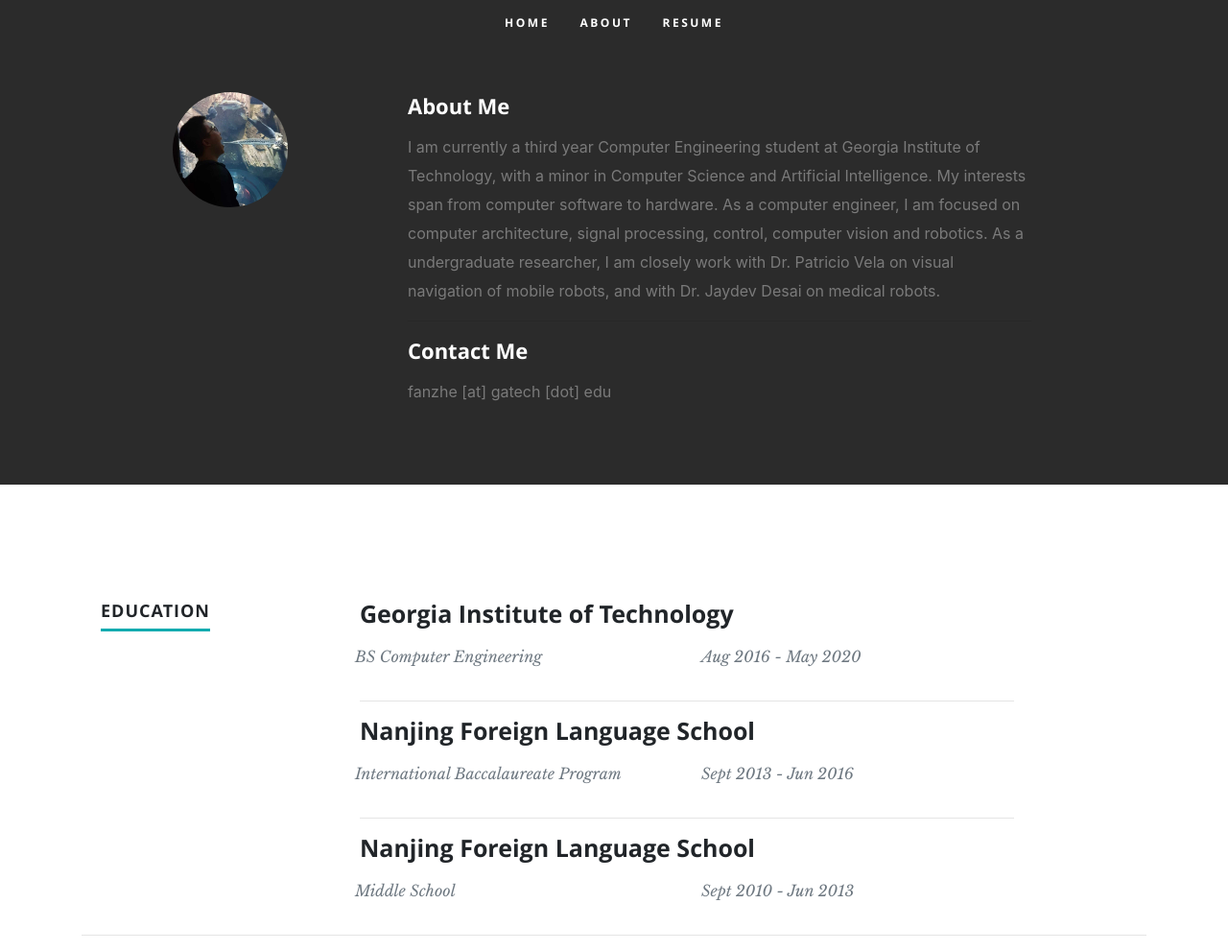
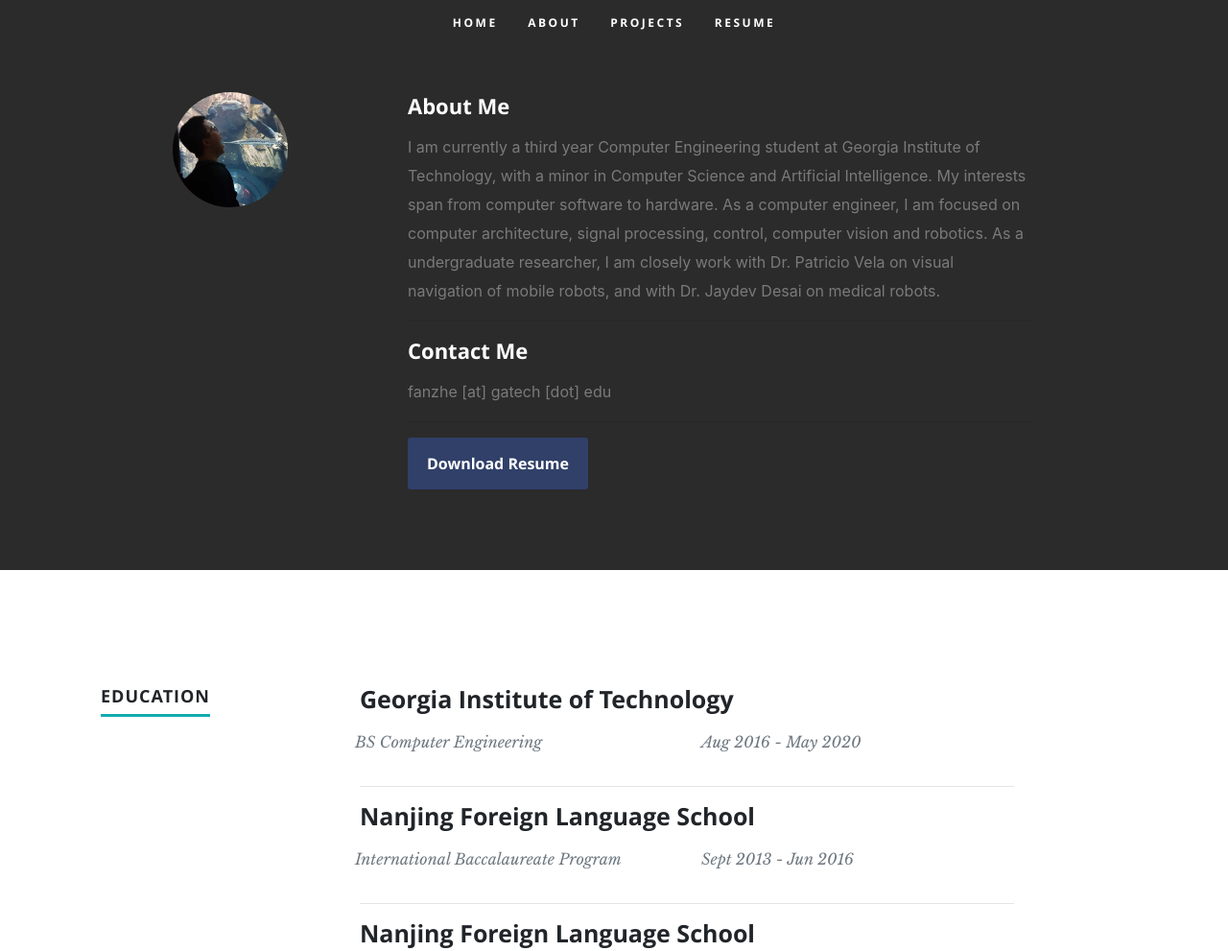
Before and after one commit to fz-lyu/fz-lyu.github.io, a plain HTML site: page page/about.html in a window 1280 px wide. Shown: the top 991 px of the page at 96% size. Drawn offline with nearby package versions, Linux system fonts and the light colour scheme.

Commit message:
add project link

```diff
--- a/page/about.html
+++ b/page/about.html
@@ -55,6 +55,7 @@
             <ul id="nav" class="" >
                 <li ><a href="https://fanzhe98.github.io/">Home</a></li>
                 <li class="current"><a class="smoothscroll" href="#">About</a></li>
+                <li><a href="https://fanzhe98.github.io/blog">Projects</a></li>
                 <li><a href="https://fanzhe98.github.io/resume/resume.pdf">Resume</a> </li>
             </ul>
 
@@ -93,6 +94,11 @@
                 <p>
                     fanzhe [at] gatech [dot] edu
                 </p>
+                <hr>
+                <a class="button" href="https://fanzhe98.github.io/resume/resume.pdf">
+                    Download Resume
+                </a>
+
             </div>
 
 
```
Also changed, not shown: index.html (+1 -0 lines).
